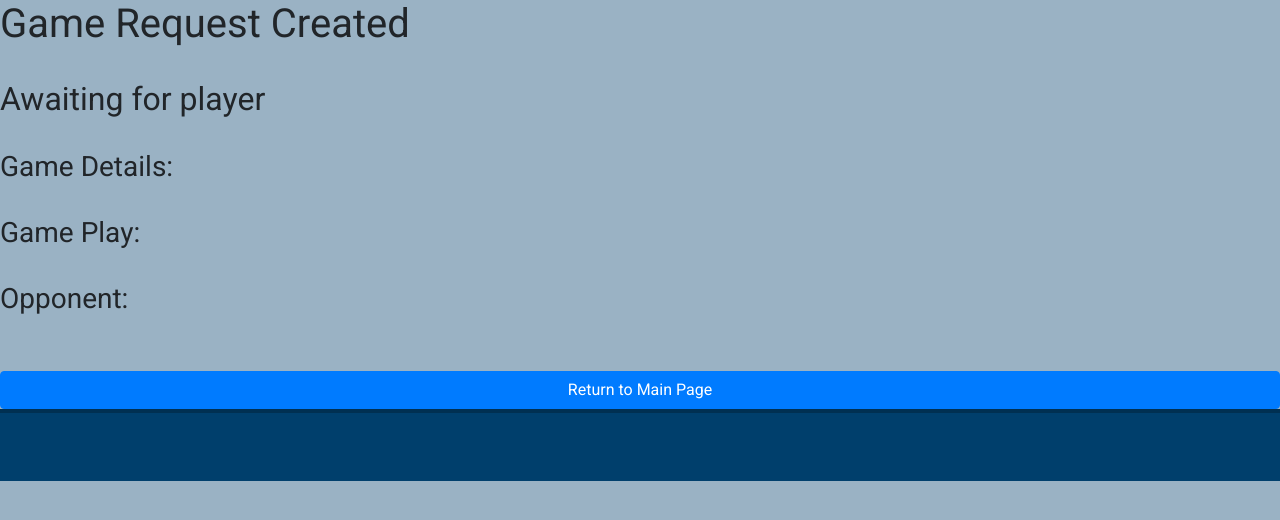
After one commit to HallBM/ChessWithCats, a Spring app: template chesswithcats/src/main/resources/templates/waitingroom.html in a window 1280 px wide. The commit adds this page. Shown: the top 520 px of the page. Run offline with Thymeleaf, Linux system fonts and the light colour scheme; the template is opened without the code that fills it, so the values that code supplies are empty.

Commit message:
Creation of waiting room HTML

```diff
--- a/chesswithcats/src/main/resources/static/CSS/general.css
+++ b/chesswithcats/src/main/resources/static/CSS/general.css
@@ -244,7 +244,7 @@ input[type=radio]:checked + img{
     display: inline-block;
 }
 
-#games{
+#game{
     width: 30vw;
 
 }
--- /dev/null
+++ b/chesswithcats/src/main/resources/templates/waitingroom.html
@@ -0,0 +1,31 @@
+<!DOCTYPE html>
+<html lang="en" xmlns:th="http://www.thymeleaf.org">
+
+<head>
+  <meta charset="UTF-8">
+  <meta name="viewport" content="width=device-width, initial-scale=1.0">
+  <link rel="stylesheet" href="https://stackpath.bootstrapcdn.com/bootstrap/4.3.1/css/bootstrap.min.css">
+  <link rel="stylesheet" type="text/css" href="../static/CSS/general.css">
+  <link rel="preconnect" href="https://fonts.googleapis.com">
+  <link rel="preconnect" href="https://fonts.gstatic.com" crossorigin>
+  <link href="https://fonts.googleapis.com/css2?family=Roboto&display=swap" rel="stylesheet">
+
+  <title>Chess With Cats!</title>
+</head>
+
+<body>
+    <h1>Game Request Created</h1><br>
+    <h2>Awaiting for player</h2><br>
+    <h3>Game Details:</h3><br>
+    <h3>Game Play: </h3><h3 th:text="${gameType}"></h3><br>
+    <h3>Opponent: </h3><h3 th:text="${username}"></h3><br>
+    <br>
+    <button type="submit" class="btn btn-primary btn-block" onclick="window.location.href='./index.html';">Return to Main Page</button>
+    <a href="./index.html"></a>
+
+
+</body>
+<footer>
+
+</footer>
+</html>
```
Also changed, not shown: chesswithcats/src/main/resources/templates/index.html (+7 -6 lines).
